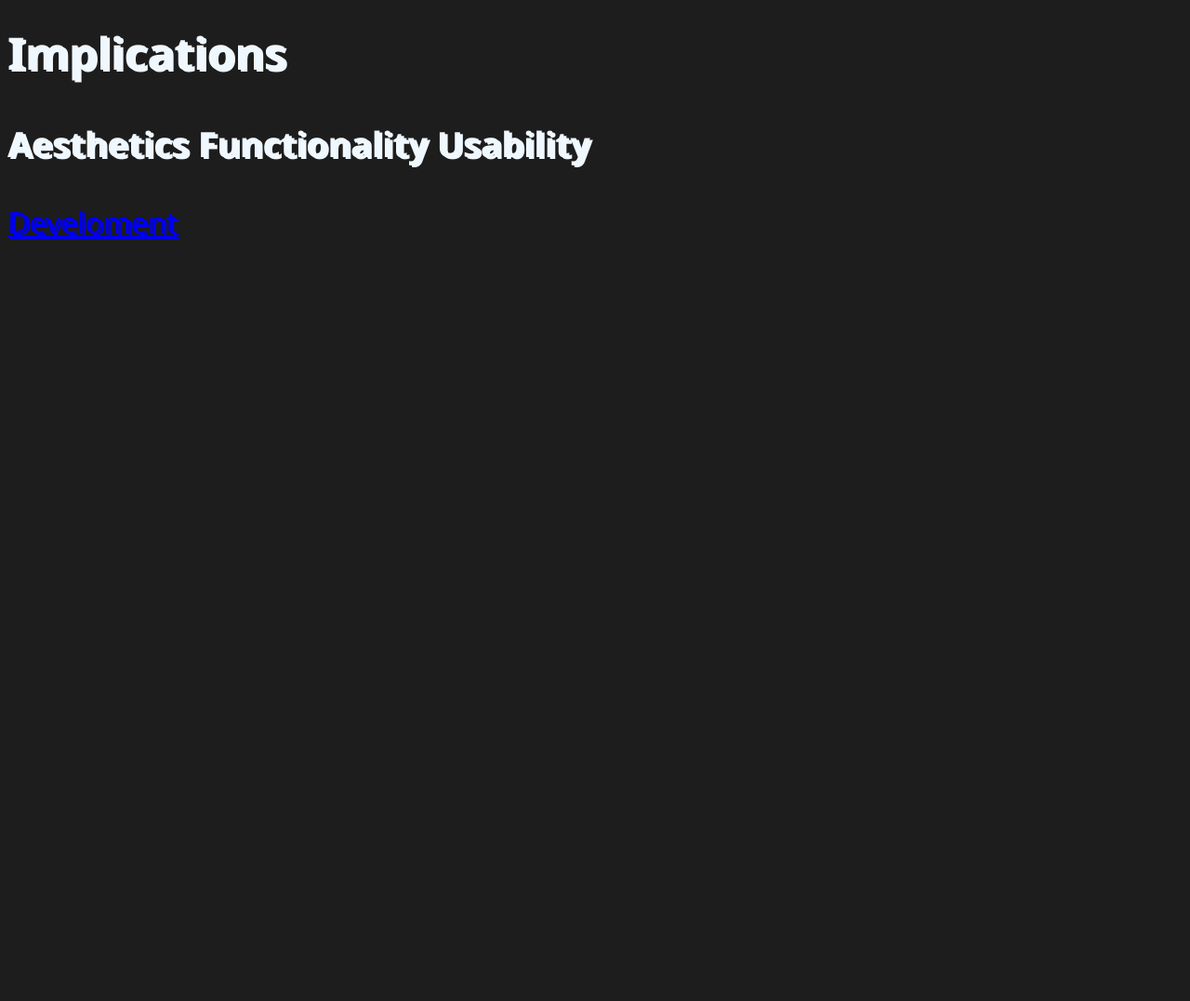
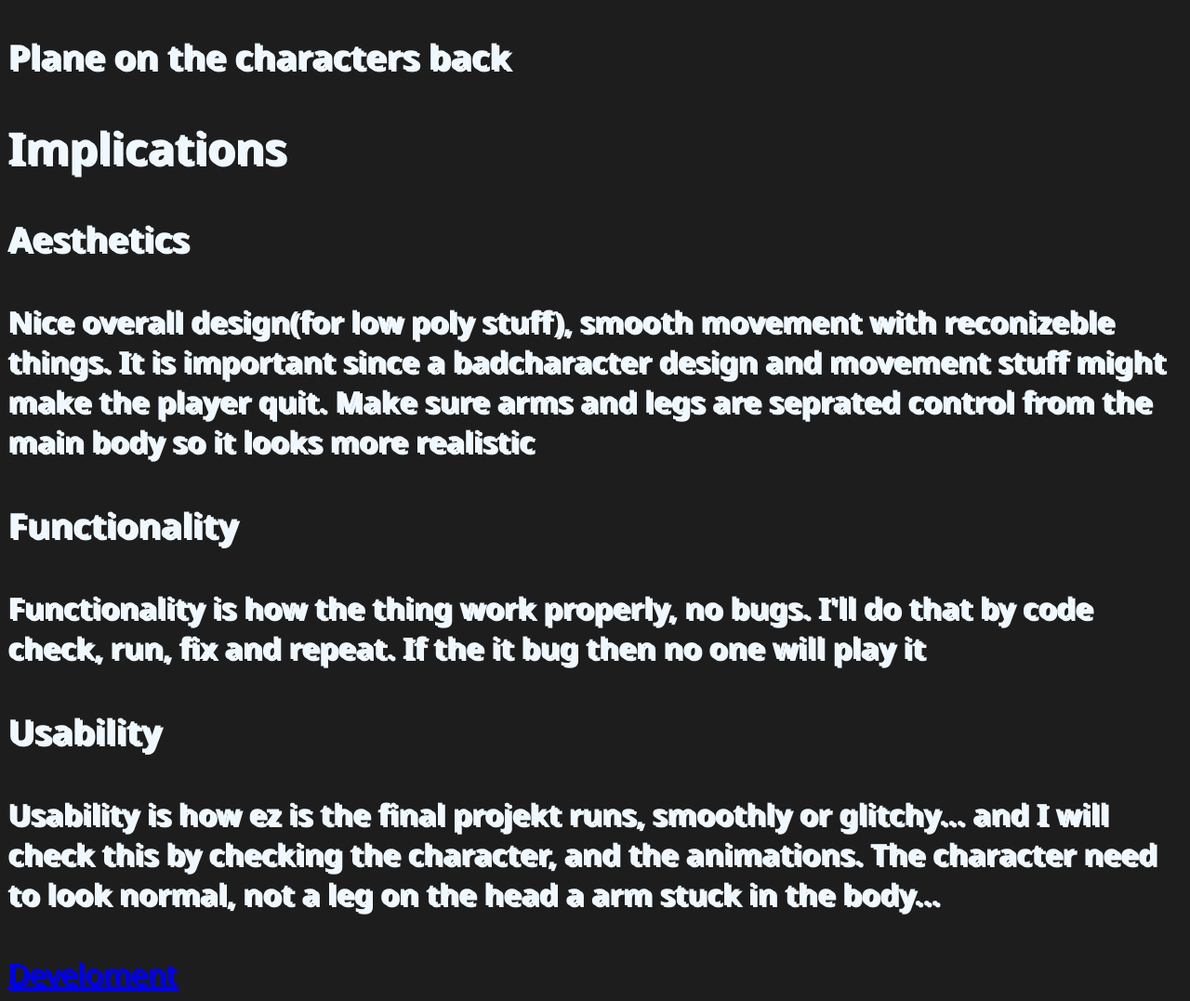
Before and after one commit to Britainistrash/Year-11-Portfolio, a plain HTML site: page projekt.html in a window 1280 px wide. Shown: the part 1325-2402 px from the top of the page at 93% size. Before the commit the page ends 1593 px from the top, so only its background shows below. Drawn offline with Linux system fonts and the light colour scheme.

Commit message:
wtf fr irl

```diff
--- a/projekt.html
+++ b/projekt.html
@@ -16,12 +16,12 @@
 
       <h1 class="center_text">Low poly character</h1>
       <h2>Overview</h2>
-      <h3>Im making a Low poly character that have animations</h3>
+      <h3>Im making a Low poly character that have animations, they don't look like human, well they're half human let's say</h3>
       <h3>HTML</h3>
       <h3>CSS</h3>
 
       <h2>End User</h2>
-      <h3>13-18 year old male, this game has jets that people reconzises in the modern days. people might want adventured type of gameplay</h3>
+      <h3>13-18 year old male, this game has jets that people reconzises in the modern days. people might want adventured type of gameplay, there are some characters from the most reconzised countries</h3>
 
       <h2>Requirements</h2>
       <h3>Have legs and arms</h3>
@@ -30,7 +30,14 @@
       <h3>Plane on the characters back</h3>
 
       <h2>Implications</h2>
-      <h3>Aesthetics     Functionality     Usability</h3>
+      <h3>Aesthetics</h3>
+      <h4>Nice overall design(for low poly stuff), smooth movement with reconizeble things. It is important since a badcharacter design and movement stuff might make the player quit. Make sure arms and legs are seprated control from the main body so it looks more realistic</h4>
+      <h3>Functionality</h3>
+      <h4>Functionality is how the thing work properly, no bugs. I'll do that by code check, run, fix and repeat. If the it bug then no one will play it</h4>
+      <h3>Usability</h3>
+      <h4>Usability is how ez is the final projekt runs, smoothly or glitchy... and I will check this by checking the character, and the animations. The character need to look normal, not a leg on the head a arm stuck in the body...
+
+      </body></h4>
 
     <div class="navbar" id="myNavbar">
         <a href="develoment.html">Develoment</a>
```
